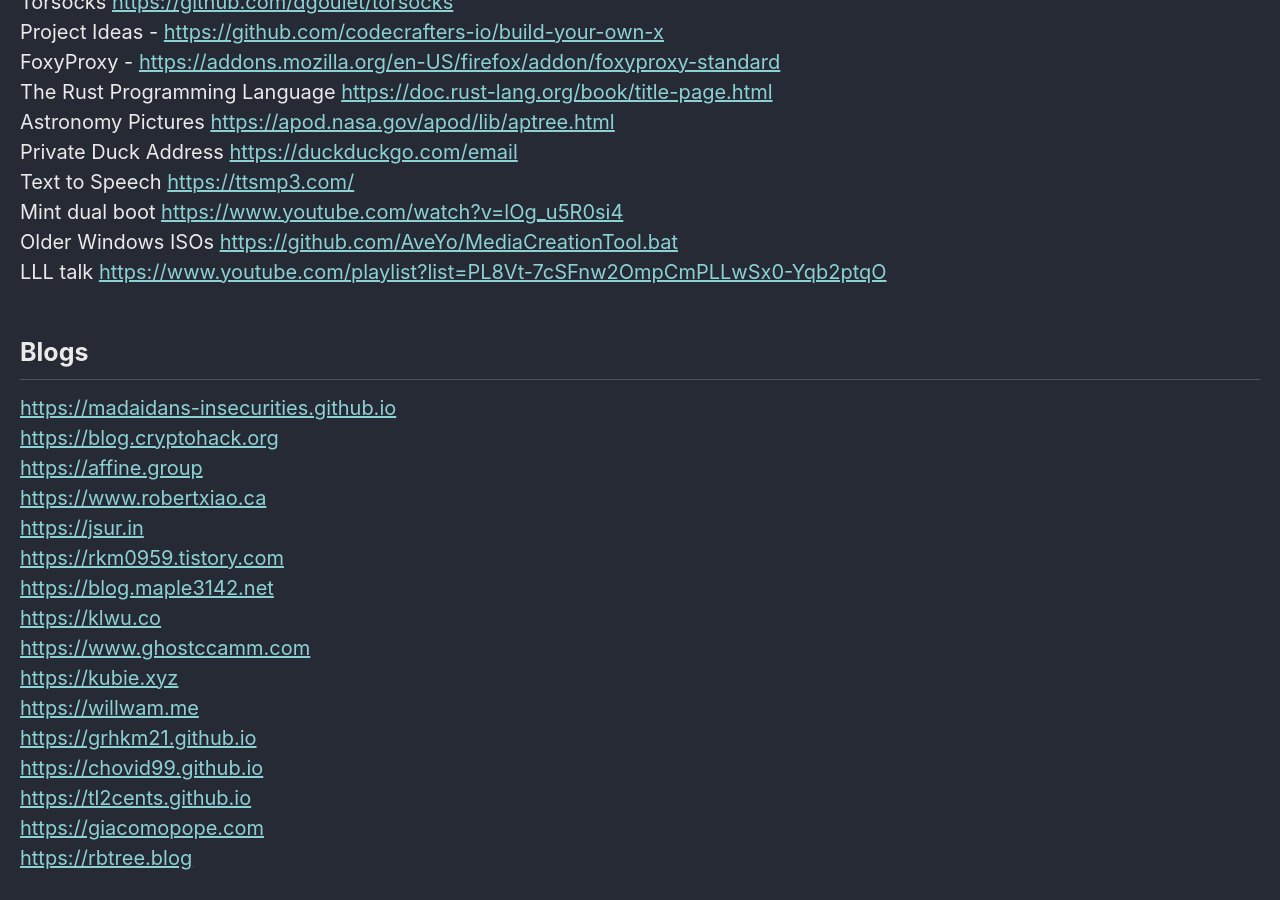
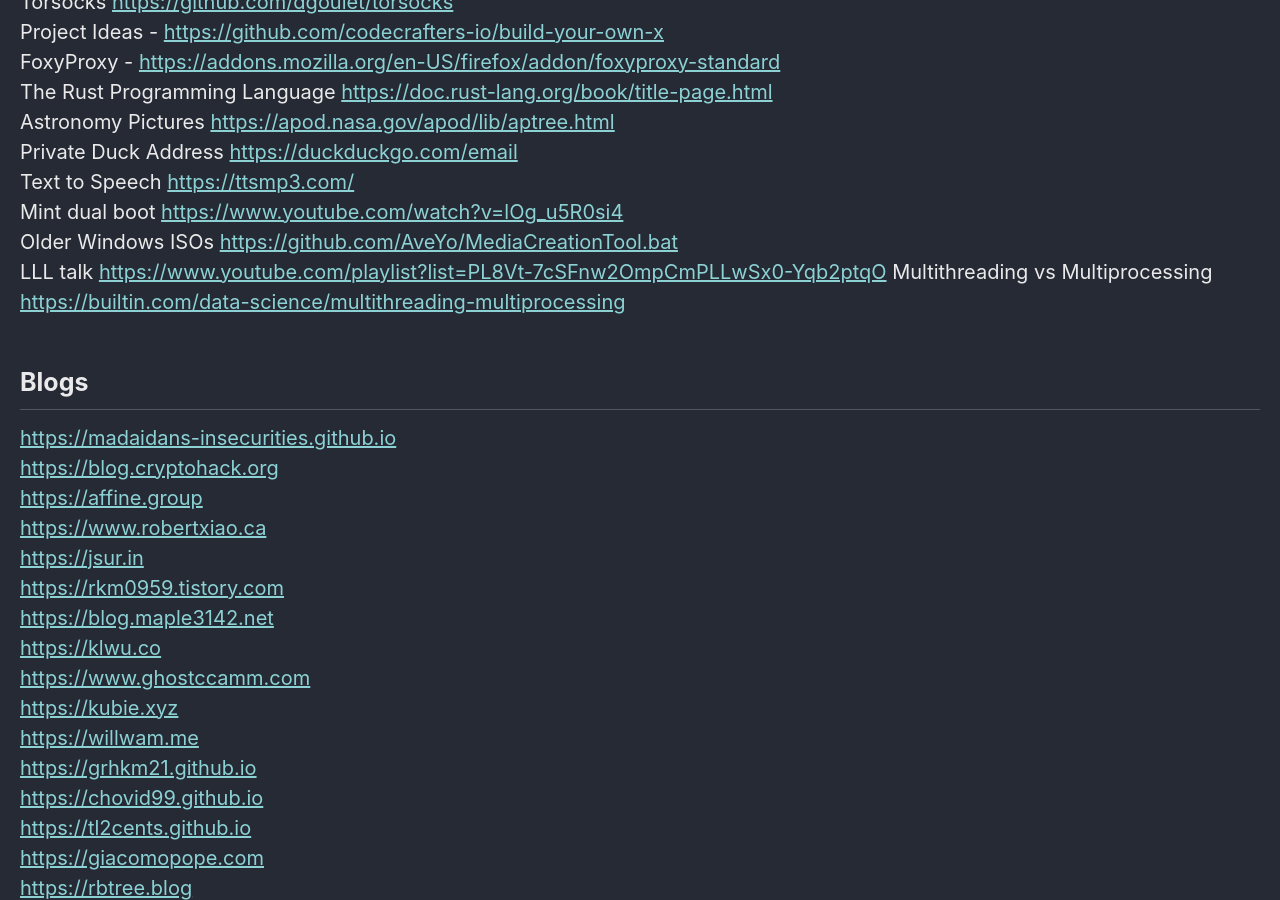
Before and after one commit to Connor-McCartney/Connor-McCartney.github.io, a Jekyll site: the page built from _pages/misc/resources.md, in a window 1280 px wide and 900 px high, scrolled down 1817 px. Built offline with Jekyll 4.4.1, drawn with Linux system fonts in a browser that asks for light colours; cached includes are drawn as plain includes.

Commit message:
Update resources.md

```diff
--- a/_pages/misc/resources.md
+++ b/_pages/misc/resources.md
@@ -64,6 +64,7 @@ Text to Speech <https://ttsmp3.com/> <br>
 Mint dual boot <https://www.youtube.com/watch?v=lOg_u5R0si4> <br>
 Older Windows ISOs <https://github.com/AveYo/MediaCreationTool.bat> <br>
 LLL talk <https://www.youtube.com/playlist?list=PL8Vt-7cSFnw2OmpCmPLLwSx0-Yqb2ptqO>
+Multithreading vs Multiprocessing <https://builtin.com/data-science/multithreading-multiprocessing> <br>
 
 ## Blogs
 
```
